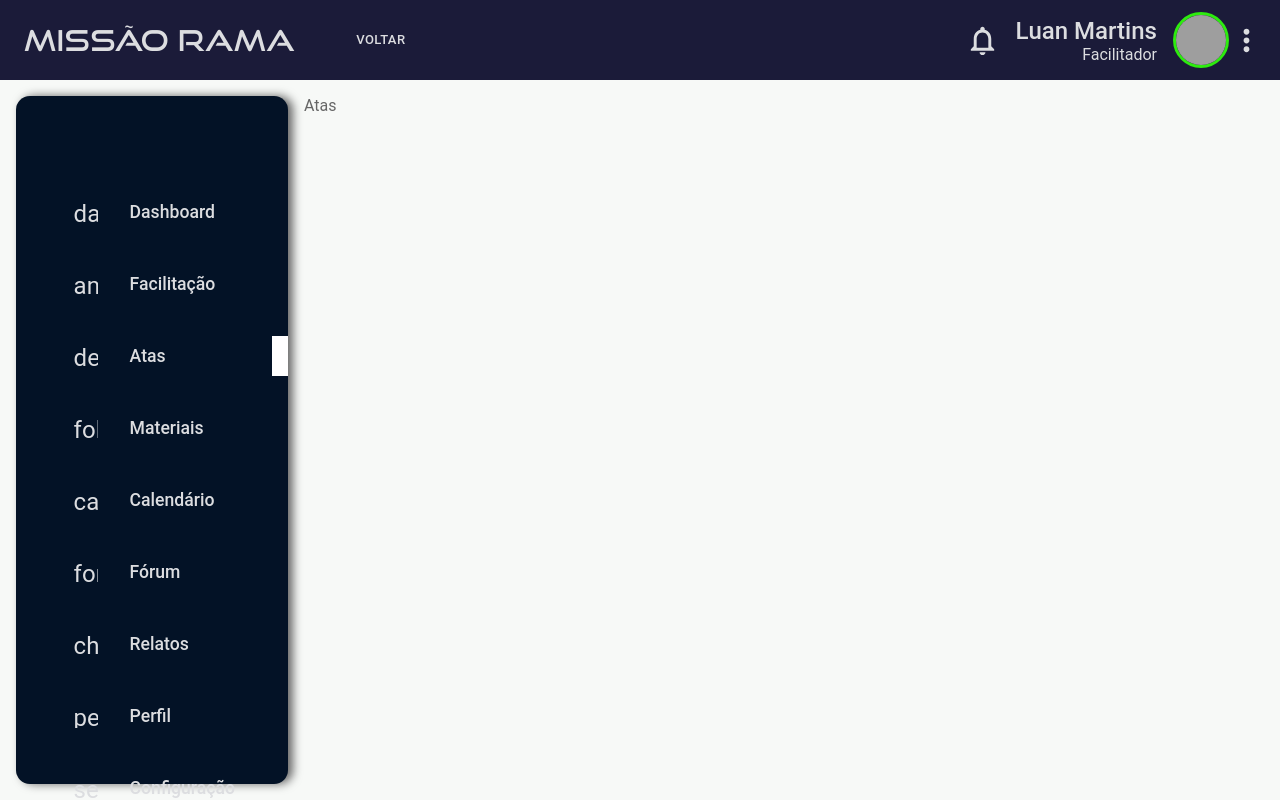
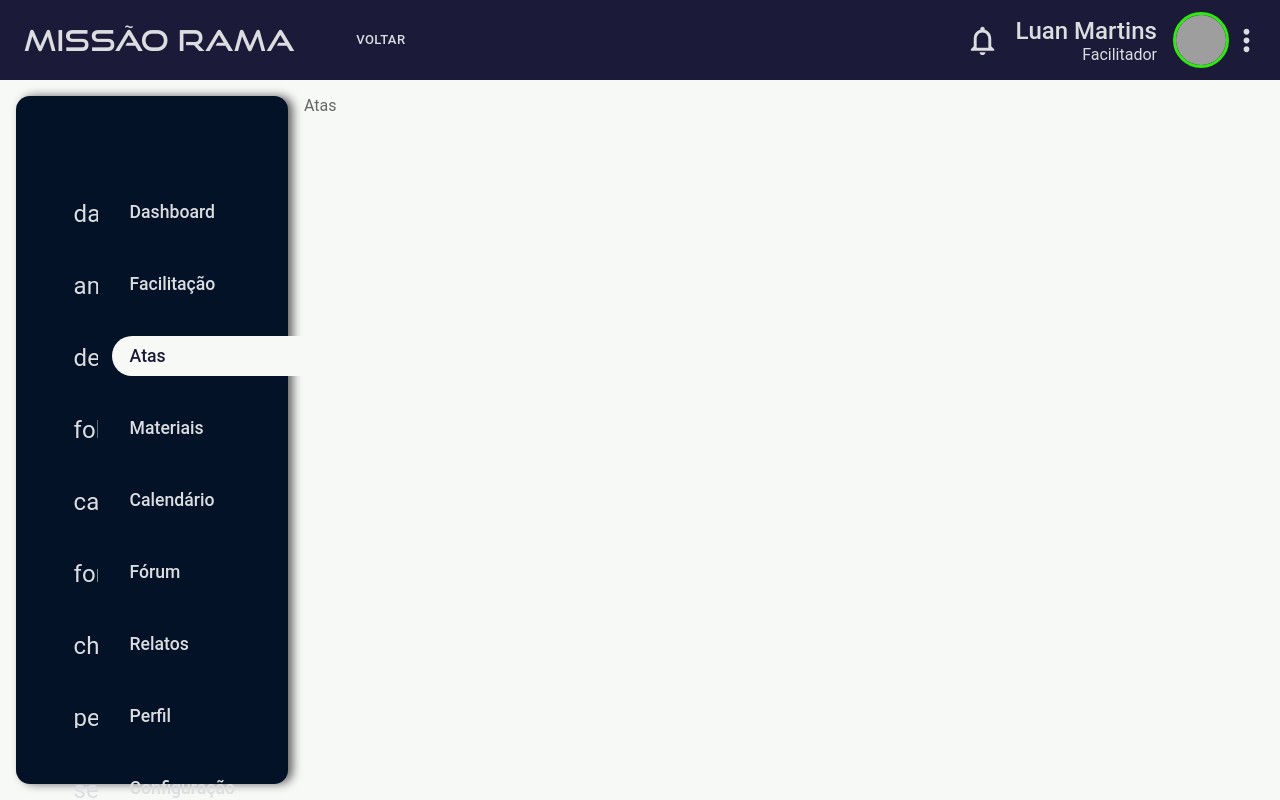
Before and after one commit to luanrem/nextjs-adminsystem, a Next.js app: page /admin/atas in a window 1280 px wide. Built offline with nearby package versions, Linux system fonts and the light colour scheme; grey boxes are pictures that could not be loaded.

Commit message:
animate the menu and backToTop button

```diff
--- a/package.json
+++ b/package.json
@@ -10,6 +10,7 @@
   "dependencies": {
     "@material-ui/core": "^4.11.3",
     "@material-ui/icons": "^4.11.2",
+    "framer-motion": "^3.10.0",
     "next": "10.0.6",
     "react": "17.0.1",
     "react-custom-scrollbars": "^4.2.1",
--- a/src/components/BackToTopIcon/BackToTopIcon.tsx
+++ b/src/components/BackToTopIcon/BackToTopIcon.tsx
@@ -36,7 +36,15 @@ export default function BackToTopIcon({ showBelow }: paramsDTO) {
   return (
     <>
       {show &&
-        <Container>
+        <Container
+          initial={{ scale: 0 }}
+          animate={{ rotate: 360, scale: 1 }}
+          transition={{
+            type: "spring",
+            stiffness: 260,
+            damping: 20
+          }}
+        >
           <IconButton onClick={handleClick}>
             <ExpandLessIcon />
           </IconButton>
--- a/src/components/MenuButton/MenuButton.tsx
+++ b/src/components/MenuButton/MenuButton.tsx
@@ -4,6 +4,8 @@ import { useRouter } from 'next/router';
 
 import { Icon } from "@material-ui/core";
 import ButtonBase from '@material-ui/core/ButtonBase';
+
+import { motion } from 'framer-motion';
 
 import { Container, Slide } from '../../styles/components/MenuButton';
 
@@ -18,11 +20,20 @@ export default function ManuButton({ layout, path, name, icon }) {
   return (
     <Link href={layout + path}>
       <ButtonBase>
-        <Container>
+        <Container isActive={active}>
           <Icon className="Icon">{icon}</Icon>
           <h2>{name}</h2>
           { active ?
-            <Slide /> :
+            <Slide
+              initial={{
+                scaleX: 0,
+                x: 100
+              }}
+              animate={{
+                scaleX: 1,
+                x: 0
+              }}
+            /> :
             null
           }
         </Container>
--- a/src/styles/components/BackToTopIcon.ts
+++ b/src/styles/components/BackToTopIcon.ts
@@ -1,6 +1,8 @@
 import styled from 'styled-components';
 
-export const Container = styled.div`
+import { motion } from 'framer-motion';
+
+export const Container = styled(motion.div)`
   z-index: 2;
   position: fixed;
   bottom: 3%;
--- a/src/styles/components/MenuButton.ts
+++ b/src/styles/components/MenuButton.ts
@@ -1,6 +1,12 @@
-import styled from 'styled-components';
+import styled, { css } from 'styled-components';
 
-export const Container = styled.div`
+import { motion } from 'framer-motion';
+
+interface ContainerProps {
+  isActive: boolean;
+}
+
+export const Container = styled.div<ContainerProps>`
   width: 100%;
   height: 2.5rem;
 
@@ -20,15 +26,26 @@ export const Container = styled.div`
   h2 {
     justify-self: start;
     font-size: 1.1rem;
+
+    ${props =>
+      props.isActive &&
+      css`
+        color: var(--blue);
+      `
+    }
   }
 `;
 
-export const Slide = styled.div`
+export const Slide = styled(motion.div)`
   justify-self: start;
   position: relative;
-  right: 5rem;
+  right: 15rem;
 
-  width: 1rem;
+  border-radius: 30px 0 0 30px;
+
+  width: 12rem;
   height: 100%;
-  background: white;
+  background: var(--background);
+
+  z-index: -1;
 `;
```
Also changed, not shown: 1 other file (tests, documents, lock files or other folders).
